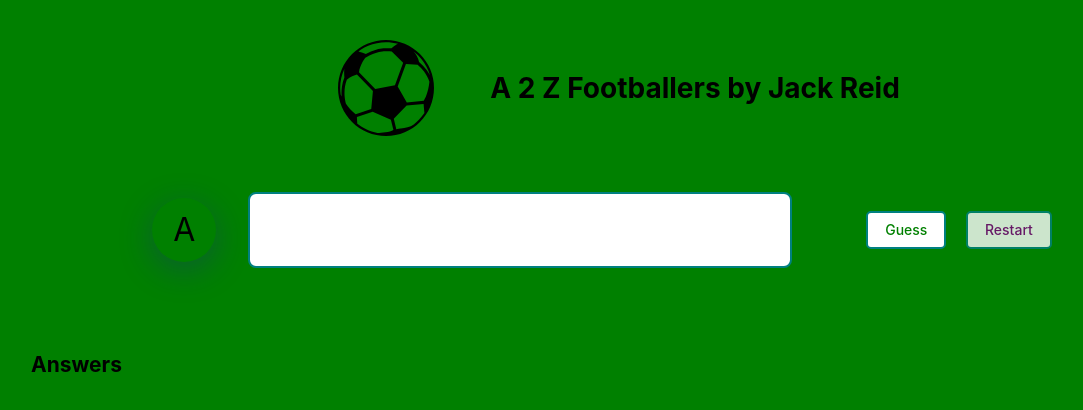
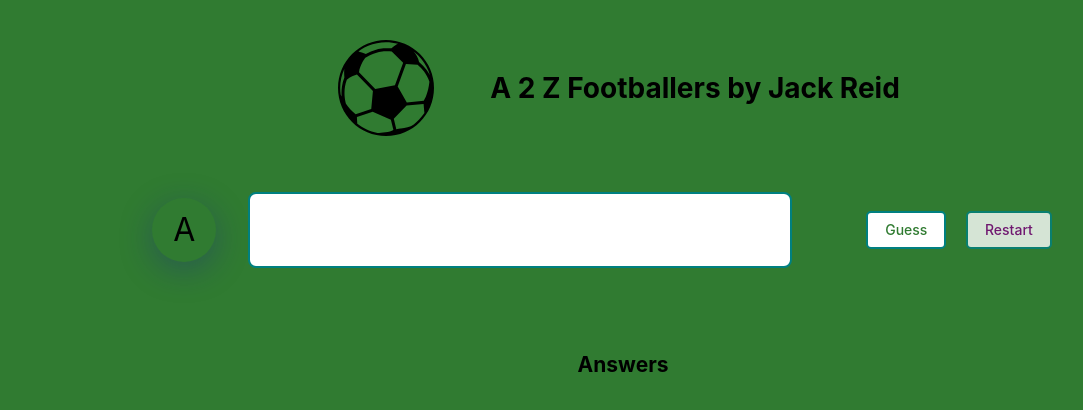
Before and after one commit to DavieReid/a2zfootballers, a React (Vite) app: page / in a window 1280 px wide. Shown: the top 410 px of the page, without its empty margins (17-1100 px from the left). Built offline with nearby package versions, Linux system fonts and the light colour scheme.

Commit message:
style changes

```diff
--- a/src/App.module.css
+++ b/src/App.module.css
@@ -40,3 +40,12 @@
 	min-width: 300px;
 	text-align: left;
 }
+
+.answer-area{
+	display:flex;
+	margin-left: auto;
+	margin-right: auto;
+	flex-wrap: wrap;
+	max-width: 75%;
+	overflow: auto;
+}
--- a/src/App.tsx
+++ b/src/App.tsx
@@ -117,7 +117,7 @@ function App() {
 						</Button>
 					</Card>
 				</section>
-				<section>
+				<section className={styles["answer-area"]}>
 					<Card>
 						<h2>Answers</h2>
 						<AnswerList>
--- a/src/index.css
+++ b/src/index.css
@@ -8,7 +8,7 @@
 	-webkit-font-smoothing: antialiased;
 	-moz-osx-font-smoothing: grayscale;
 
-	--app-background: green;
+	--app-background: rgb(48, 123, 49);
 	--app-foreground: white;
 	--app-accent: teal;
 	--app-error: red;
```
